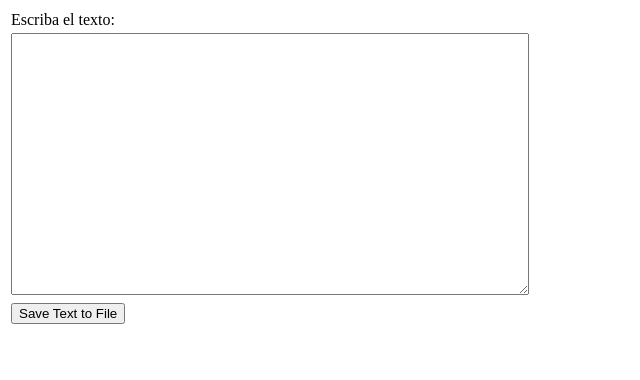
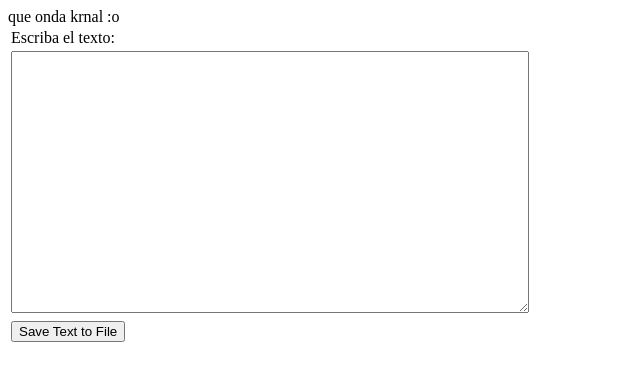
Before and after one commit to jaimeMartinez97/prueba, a plain HTML site: page index.html in a window 1280 px wide. Shown: the whole page, without its empty margins (0-640 px from the left). Drawn offline with Linux system fonts and the light colour scheme.

Commit message:
modificamos index.html

```diff
--- a/index.html
+++ b/index.html
@@ -7,7 +7,7 @@
 <script type="text/javascript" src="main.js"></script>
 </head>
 <body>
-
+que onda krnal :o
 <table>
   <tr><td>Escriba el texto:</td></tr>
   <tr>
```
